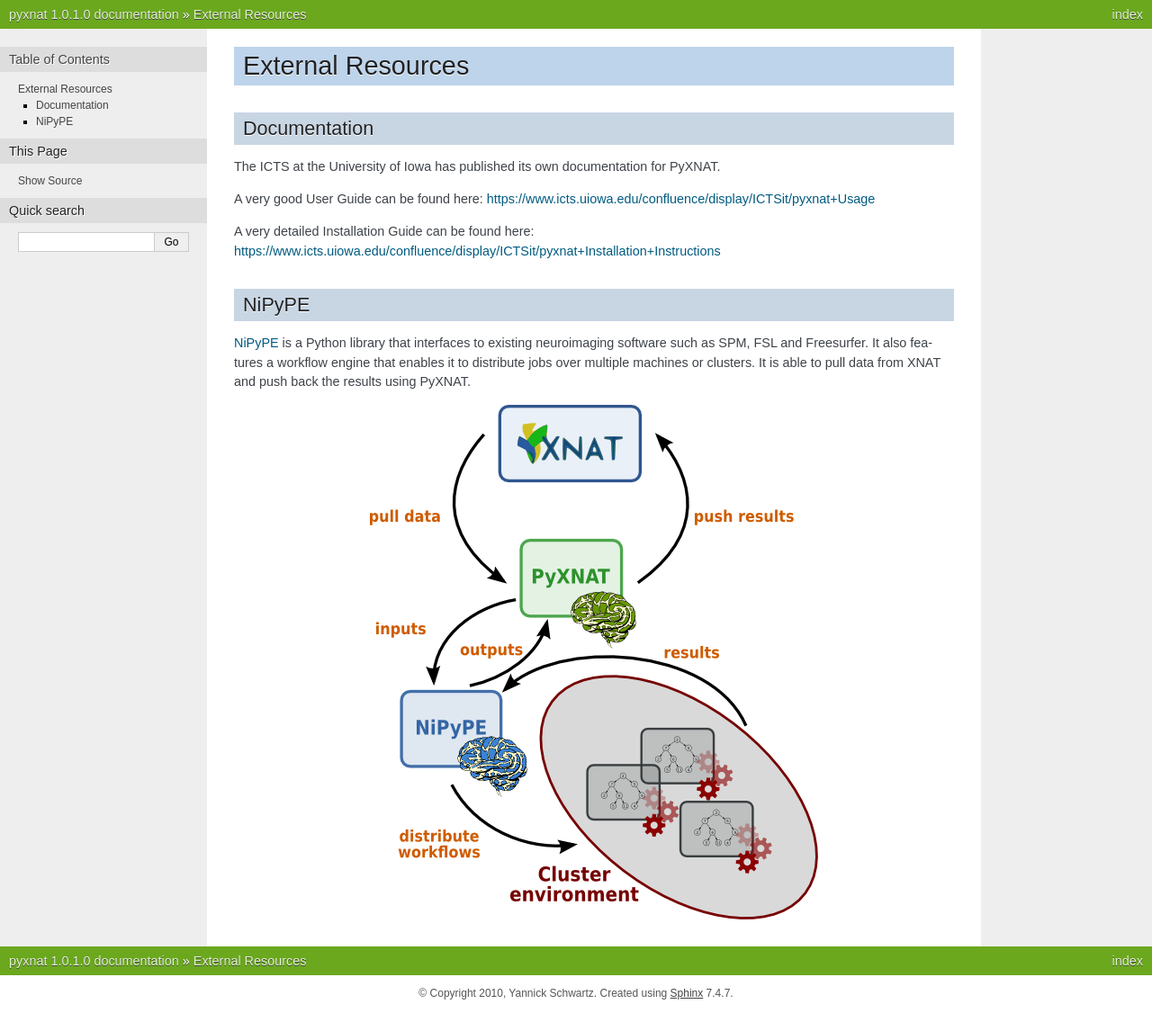
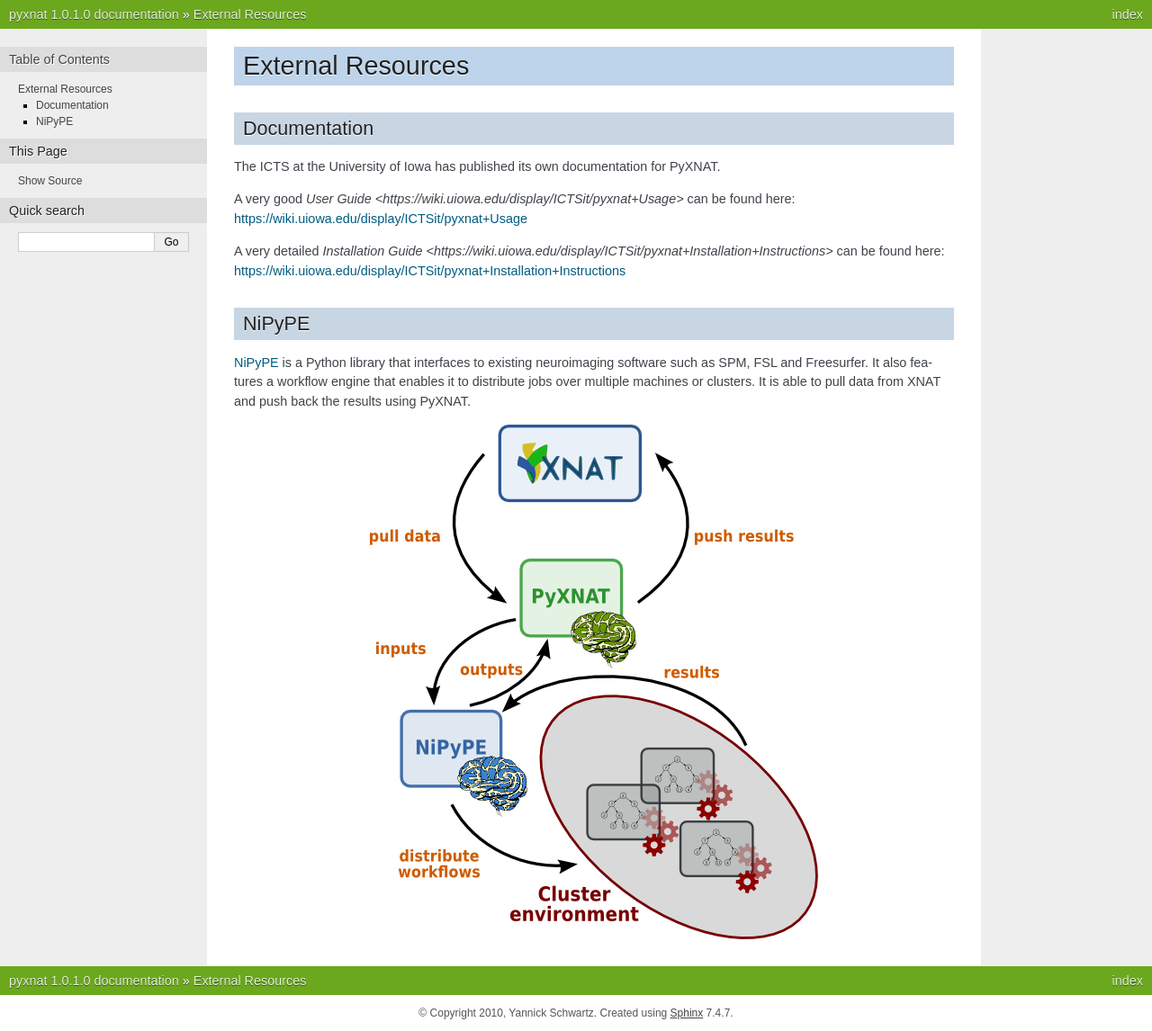
Before and after one commit to pyxnat/pyxnat, a Sphinx documentation site: the page built from doc/external_resources.rst, in a window 1280 px wide. Shown: the whole page at 90% size. Built offline with Sphinx 7.4.7, drawn with Linux system fonts in a browser that asks for light colours; formulas are drawn with MathJax 3; before the commit the page ends 1124 px from its top, so only the background shows below that; some of the changed lines change nothing that is shown.

Commit message:
DOC update links

```diff
--- a/doc/external_resources.rst
+++ b/doc/external_resources.rst
@@ -7,16 +7,16 @@
 The ICTS at the University of Iowa has published its own documentation
 for PyXNAT.
 
-A very good User Guide can be found here:
-https://www.icts.uiowa.edu/confluence/display/ICTSit/pyxnat+Usage
+A very good `User Guide <https://wiki.uiowa.edu/display/ICTSit/pyxnat+Usage>` can be found here:
+https://wiki.uiowa.edu/display/ICTSit/pyxnat+Usage
 
-A very detailed Installation Guide can be found here:
-https://www.icts.uiowa.edu/confluence/display/ICTSit/pyxnat+Installation+Instructions
+A very detailed `Installation Guide <https://wiki.uiowa.edu/display/ICTSit/pyxnat+Installation+Instructions>` can be found here:
+https://wiki.uiowa.edu/display/ICTSit/pyxnat+Installation+Instructions
 
 NiPyPE
 ------
 
-`NiPyPE <http://nipy.sourceforge.net/nipype/>`_ is a Python library that
+`NiPyPE <https://github.com/nipy/nipype>`_ is a Python library that
 interfaces to existing neuroimaging software such as SPM, FSL and
 Freesurfer. It also features a workflow engine that enables it to
 distribute jobs over multiple machines or clusters. It is able to pull
```
